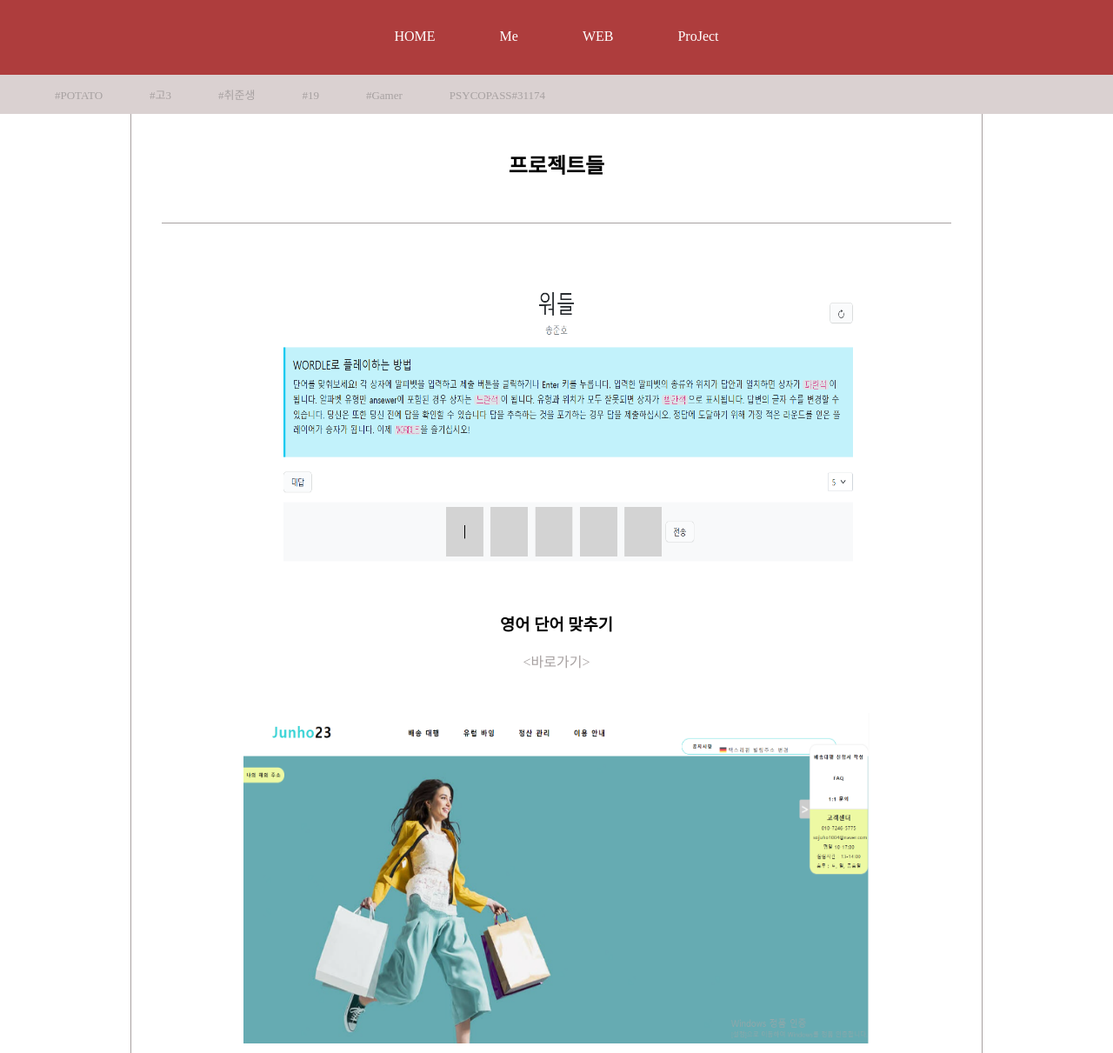
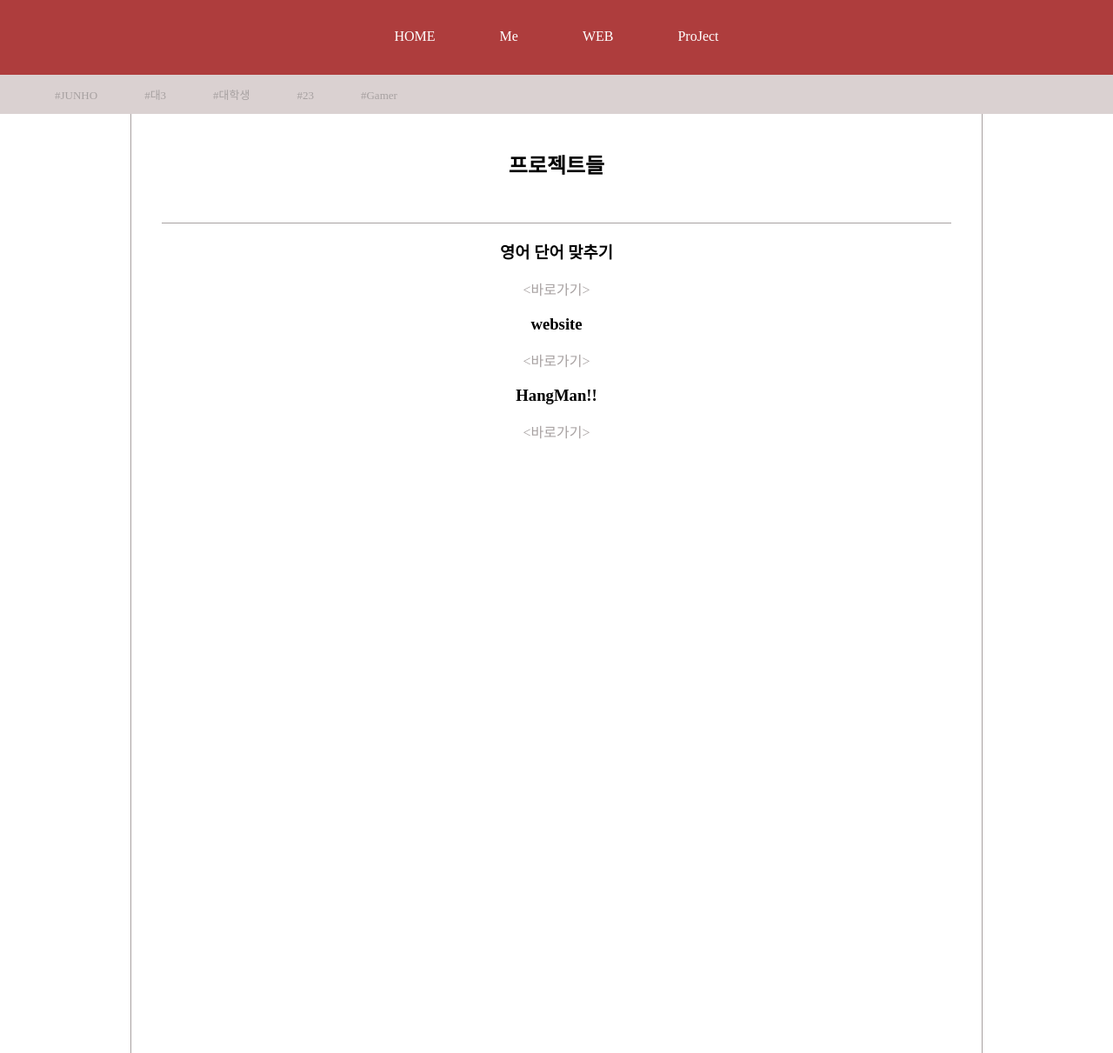
Before and after one commit to SongJunho1/Ohmygit-master, a plain HTML site: page project.html in a window 1280 px wide. Shown: the part 89-1300 px from the top of the page at 87% size. Drawn offline with Linux system fonts and the light colour scheme.

Commit message:
Update project.html

```diff
--- a/project.html
+++ b/project.html
@@ -134,12 +134,12 @@
     <div class="body">
       <div id="breadcrumb">
         <div class="wrapper">
-          <span>#POTATO</span>
-          <span>#고3</span>
-          <span>#취준생</span>
-          <span>#19</span>
+          <span>#JUNHO</span>
+          <span>#대3</span>
+          <span>#대학생</span>
+          <span>#23</span>
           <span>#Gamer</span>
-          <span>PSYCOPASS#31174</span>
+
         </div>
       </div>
     </div>
@@ -157,12 +157,8 @@
 
 
 
-              <p style="text-align:center;">
-                &nbsp
-              </p>
-              <p style="text-align:center;">
-                <img height="380" src="image\332.PNG" width="720" />
-              </p>
+
+
               <p style="text-align:center;">
                 &nbsp
               </p>
@@ -181,12 +177,8 @@
               </p>
               </p>
 
-              <p style="text-align:center;">
-                &nbsp
-              </p>
-              <p style="text-align:center;">
-                <img height="380" src="image\4244.PNG" width="720" />
-              </p>
+
+
               <p style="text-align:center;">
                 &nbsp
               </p>
@@ -206,12 +198,7 @@
               </p>
 
 
-              <p style="text-align:center;">
-                &nbsp
-              </p>
-              <p style="text-align:center;">
-                <img height="380" src="image\hangman.png" width="720" />
-              </p>
+
               <p style="text-align:center;">
                 &nbsp
               </p>
```
